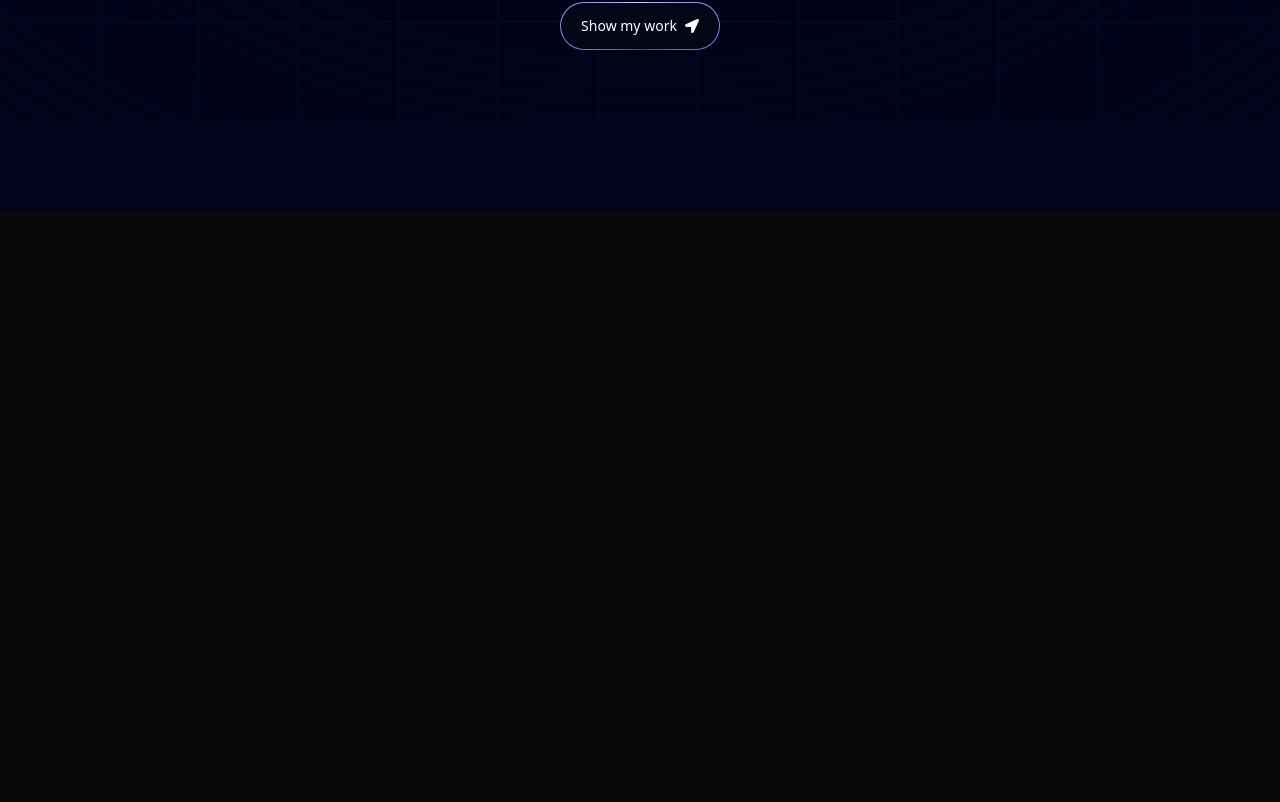
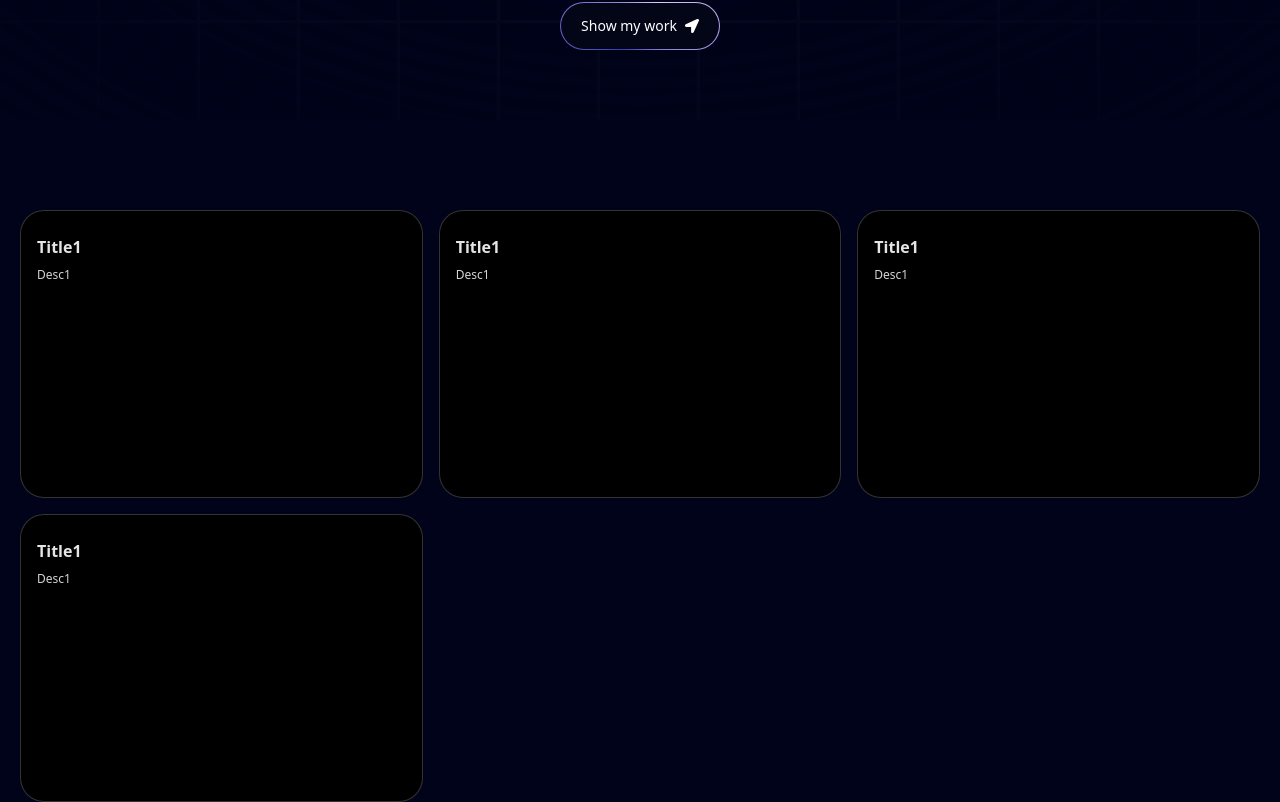
Before and after one commit to shamshajili/Portfolio-nextjs-, a Next.js app: page / in a window 1280 px wide. Shown: the part 680-1482 px from the top of the page. Before the commit the page ends 890 px from the top, so only its background shows below. Built offline with nearby package versions, Linux system fonts and the light colour scheme.

Commit message:
added text generate & bento grid effect and make maual

```diff
--- a/app/page.tsx
+++ b/app/page.tsx
@@ -1,10 +1,17 @@
+import Grid from "@/components/Grid";
 import Hero from "@/components/Hero";
+import { FloatingNav } from "@/components/ui/FloatingNav";
+import { FaHome } from "react-icons/fa";
 
 export default function Home() {
   return (
     <main className="relative bg-black-100 flex justify-center items-center flex-col overflow-hidden mx-auto sm:px-5">
       <div className="max-w-7xl w-full">
+        <FloatingNav navItems={[
+          {name:'Home', link:'/', icon: <FaHome/>}
+        ]}/>
         <Hero/>
+        <Grid/>
       </div>
     </main>
   );
--- /dev/null
+++ b/components/Grid.tsx
@@ -0,0 +1,26 @@
+import React from 'react'
+import { BentoGrid, BentoGridItem } from './ui/BentoGrid'
+
+const Grid = () => {
+  return (
+    <section id='about'>
+        <BentoGrid>
+            {[
+                { title:'Title1',description:'Desc1',id:1},
+                { title:'Title1',description:'Desc1',id:1},
+                { title:'Title1',description:'Desc1',id:1},
+                { title:'Title1',description:'Desc1',id:1},
+                ].map((item)=>(
+                <BentoGridItem
+                    id={item.id}
+                    key={item.id}
+                    title={item.title}
+                    description={item.description}
+                />
+            ))}
+        </BentoGrid>
+    </section>
+  )
+}
+
+export default Grid
--- /dev/null
+++ b/components/ui/BentoGrid.tsx
@@ -0,0 +1,56 @@
+import { cn } from "@/utils/cn";
+
+export const BentoGrid = ({
+  className,
+  children,
+}: {
+  className?: string;
+  children?: React.ReactNode;
+}) => {
+  return (
+    <div
+      className={cn(
+        "grid md:auto-rows-[18rem] grid-cols-1 md:grid-cols-3 gap-4 max-w-7xl mx-auto ",
+        className
+      )}
+    >
+      {children}
+    </div>
+  );
+};
+
+export const BentoGridItem = ({
+  className,
+  title,
+  description,
+  header,
+  icon,
+  id,
+}: {
+  className?: string;
+  title?: string | React.ReactNode;
+  description?: string | React.ReactNode;
+  header?: React.ReactNode;
+  icon?: React.ReactNode;
+  id:number,
+}) => {
+  return (
+    <div
+      className={cn(
+        "row-span-1 relative rounded-3xl group/bento hover:shadow-xl transition duration-200 shadow-input dark:shadow-none p-4 dark:bg-black dark:border-white/[0.2] bg-white border border-transparent justify-between flex flex-col space-y-4 border-red-500 ",
+        className
+      )}
+    >
+      {header}
+      <div className="group-hover/bento:translate-x-2 transition duration-200">
+        {icon}
+        <div className="font-sans font-bold text-neutral-600 dark:text-neutral-200 mb-2 mt-2">
+          {title}
+        </div>
+        <div className="font-sans font-normal text-neutral-600 text-xs dark:text-neutral-300">
+          {description}
+        </div>
+      </div>
+    </div>
+  );
+};
--- /dev/null
+++ b/components/ui/FloatingNav.tsx
@@ -0,0 +1,82 @@
+"use client";
+import React, { JSX, useState } from "react";
+import {
+  motion,
+  AnimatePresence,
+  useScroll,
+  useMotionValueEvent,
+} from "framer-motion";
+import { cn } from "@/utils/cn";
+import Link from "next/link";
+
+export const FloatingNav = ({
+  navItems,
+  className,
+}: {
+  navItems: {
+    name: string;
+    link: string;
+    icon?: JSX.Element;
+  }[];
+  className?: string;
+}) => {
+  const { scrollYProgress } = useScroll();
+
+  const [visible, setVisible] = useState(false);
+
+  useMotionValueEvent(scrollYProgress, "change", (current) => {
+    // Check if current is not undefined and is a number
+    if (typeof current === "number") {
+      let direction = current! - scrollYProgress.getPrevious()!;
+
+      if (scrollYProgress.get() < 0.05) {
+        setVisible(false);
+      } else {
+        if (direction < 0) {
+          setVisible(true);
+        } else {
+          setVisible(false);
+        }
+      }
+    }
+  });
+
+  return (
+    <AnimatePresence mode="wait">
+      <motion.div
+        initial={{
+          opacity: 1,
+          y: -100,
+        }}
+        animate={{
+          y: visible ? 0 : -100,
+          opacity: visible ? 1 : 0,
+        }}
+        transition={{
+          duration: 0.2,
+        }}
+        className={cn(
+          "flex max-w-fit  fixed top-10 inset-x-0 mx-auto border border-transparent dark:border-white/[0.2] rounded-full dark:bg-black bg-white shadow-[0px_2px_3px_-1px_rgba(0,0,0,0.1),0px_1px_0px_0px_rgba(25,28,33,0.02),0px_0px_0px_1px_rgba(25,28,33,0.08)] z-[5000] pr-2 pl-8 py-2  items-center justify-center space-x-4",
+          className
+        )}
+      >
+        {navItems.map((navItem: any, idx: number) => (
+          <Link
+            key={`link=${idx}`}
+            href={navItem.link}
+            className={cn(
+              "relative dark:text-neutral-50 items-center flex space-x-1 text-neutral-600 dark:hover:text-neutral-300 hover:text-neutral-500"
+            )}
+          >
+            <span className="block sm:hidden">{navItem.icon}</span>
+            <span className="hidden sm:block text-sm">{navItem.name}</span>
+          </Link>
+        ))}
+        <button className="border text-sm font-medium relative border-neutral-200 dark:border-white/[0.2] text-black dark:text-white px-4 py-2 rounded-full">
+          <span>Login</span>
+          <span className="absolute inset-x-0 w-1/2 mx-auto -bottom-px bg-gradient-to-r from-transparent via-blue-500 to-transparent  h-px" />
+        </button>
+      </motion.div>
+    </AnimatePresence>
+  );
+};
```
